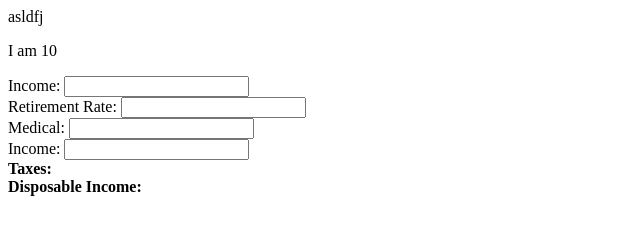
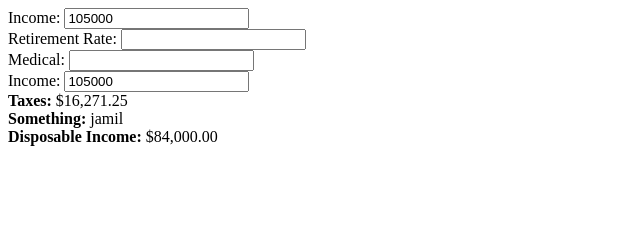
Before and after one commit to jdlawrence/IncomeAnalysis, a website: page client/index.html in a window 1280 px wide. Shown: the whole page, without its empty margins (0-640 px from the left). Drawn offline with nearby package versions, Linux system fonts and the light colour scheme.

Commit message:
Applied tax calculation. Need to implement as a service or factory

```diff
--- a/client/app.js
+++ b/client/app.js
@@ -1,6 +1,77 @@
 var app = angular.module('IA', []);
 
-function DummyController(){
-  console.log('inside DummyController');
-  alert('inside DummyController');
+app.controller('incomeController', ['$scope', function($scope){
+  var standardDeduction = 6200;
+
+  $scope.income = 105000;
+  // $scope.tax = $scope.income * 0.2;
+  $scope.something = 'jamil';
+
+  var federalTax = [
+  {bracket: 0, rate: 0.0},
+  {bracket: 9225, rate: 0.10},
+  {bracket: 37450, rate: 0.15},
+  {bracket: 90750, rate: 0.25},
+  {bracket: 189300, rate: 0.28},
+  {bracket: 411500, rate: 0.33},
+  {bracket: 413200, rate: 0.35},
+  {bracket: 413200, rate: 0.396}
+  ];
+
+  $scope.expenses = {
+    rent: 0,
+    bills: 0,
+    savingsRate: 0.10,
+    housing: 18000,
+    utilities: 5400,
+    food: 10950,
+    carInsurance: 2500,
+    medical: 1000,
+    retirementRate: 0.15,
+    fedTax: federalTax
+  };
+
+  function calculateTax(income, expensesObj){
+    var level = 0;
+
+    function taxOwed(tax, starting, leftOver, level) {
+      var amounts = [];
+      while (leftOver >= 0) {
+      // If starting amount is greater than bracket, add entire amount to tax,
+      // and subtract bracket from leftOver
+      if (level === 0) {
+        level++;
+      }
+      else if (level === 7) {
+        amounts.push(leftOver * expensesObj.fedTax[level].rate);
+        tax += leftOver * expensesObj.fedTax[level].rate;
+        // console.log('leftOver ********************', leftOver);
+        leftOver -= (expensesObj.fedTax[level].bracket - expensesObj.fedTax[level-1].bracket);
+        level++;
+        break;
+      }
+
+      else if (starting > expensesObj.fedTax[level].bracket) {
+        amounts.push((expensesObj.fedTax[level].bracket - expensesObj.fedTax[level-1].bracket) * expensesObj.fedTax[level].rate);
+        tax += (expensesObj.fedTax[level].bracket - expensesObj.fedTax[level-1].bracket) * expensesObj.fedTax[level].rate;
+        leftOver -= (expensesObj.fedTax[level].bracket - expensesObj.fedTax[level-1].bracket);
+        level++;
+      }
+      else {
+        amounts.push(leftOver * expensesObj.fedTax[level].rate);
+        tax += leftOver * expensesObj.fedTax[level].rate;
+        leftOver -= (expensesObj.fedTax[level].bracket - expensesObj.fedTax[level-1].bracket);
+        level++;
+      }
+      // console.log('starting', starting, 'tax', tax, 'leftOver', leftOver, 'level', level);
+
+    }
+    return tax;
+  }
+
+  return Math.max(taxOwed(0, income, income, 0) - standardDeduction, 0) ;
 }
+
+  $scope.tax = calculateTax($scope.income, $scope.expenses);
+
+}]);
--- a/client/index.html
+++ b/client/index.html
@@ -7,12 +7,9 @@
   <!-- <link rel="stylesheet" type="text/css" href="../node_modules/bootstrap/dist/css/bootstrap.css" /> -->
 </head>
 <body ng-app="IA">
-  asldfj
   <div id="header"></div>
   <div id="main">
-    <p>
-      I am {{ 4 + 6}}
-    </p>
+    <div ng-controller='incomeController'>
       <div>
         Income: <input type="number" min="0" ng-model="income">
       </div>
@@ -25,8 +22,10 @@
       <div>
         Income: <input type="number" min="0" ng-model="income">
       </div>
-    <div><b>Taxes: </b> {{ income * 0.2 | currency }} </div>
+      <div><b>Taxes: </b> {{ tax | currency }} </div>
+      <div><b>Something: </b> {{ something }} </div>
       <div><b>Disposable Income: </b> {{ income - income * 0.2 | currency }} </div>
+    </div>
 
   </div>
   <div id="footer"></div>
```
Lines whose indentation alone changed are shown as unchanged.
